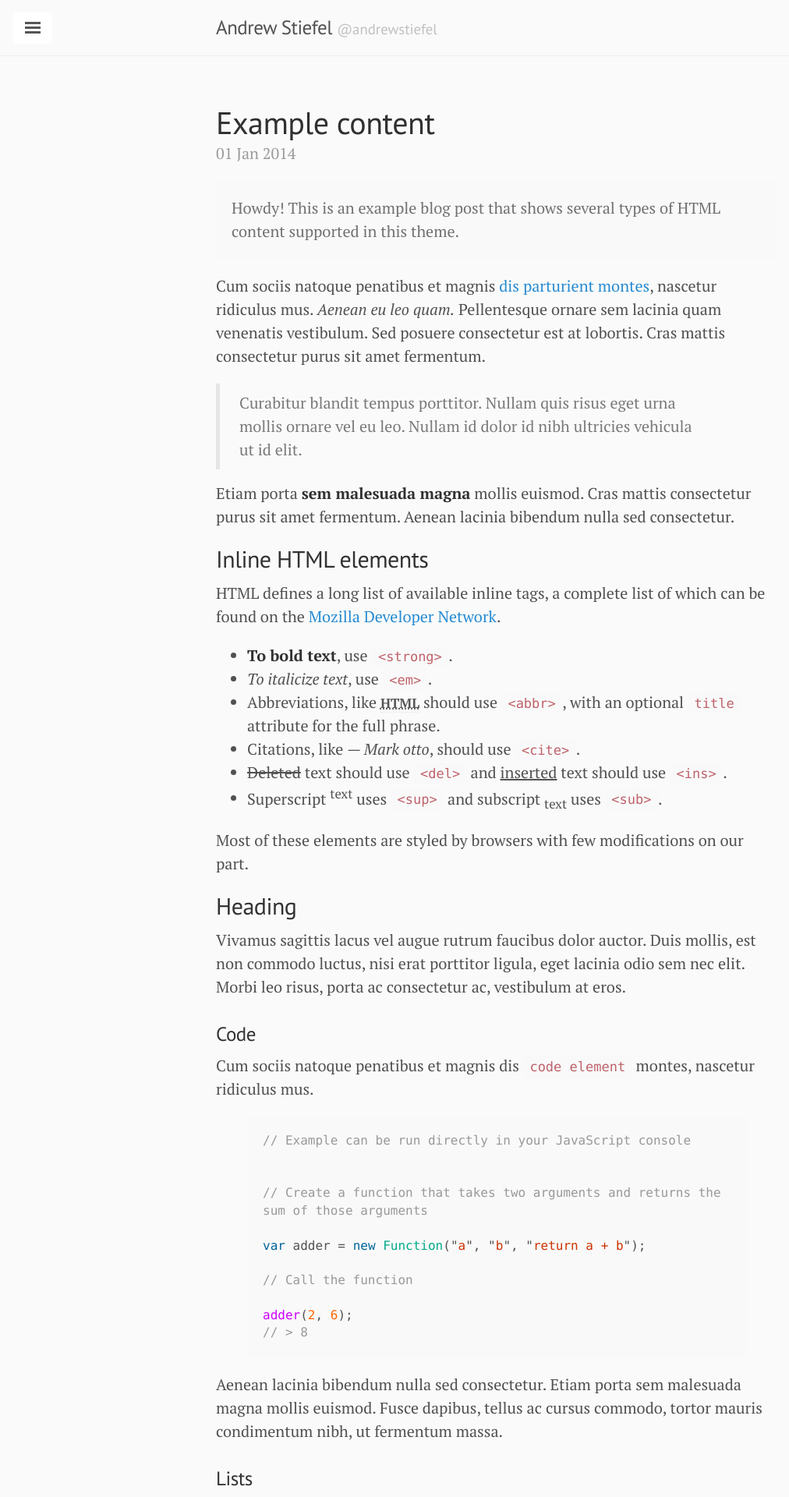
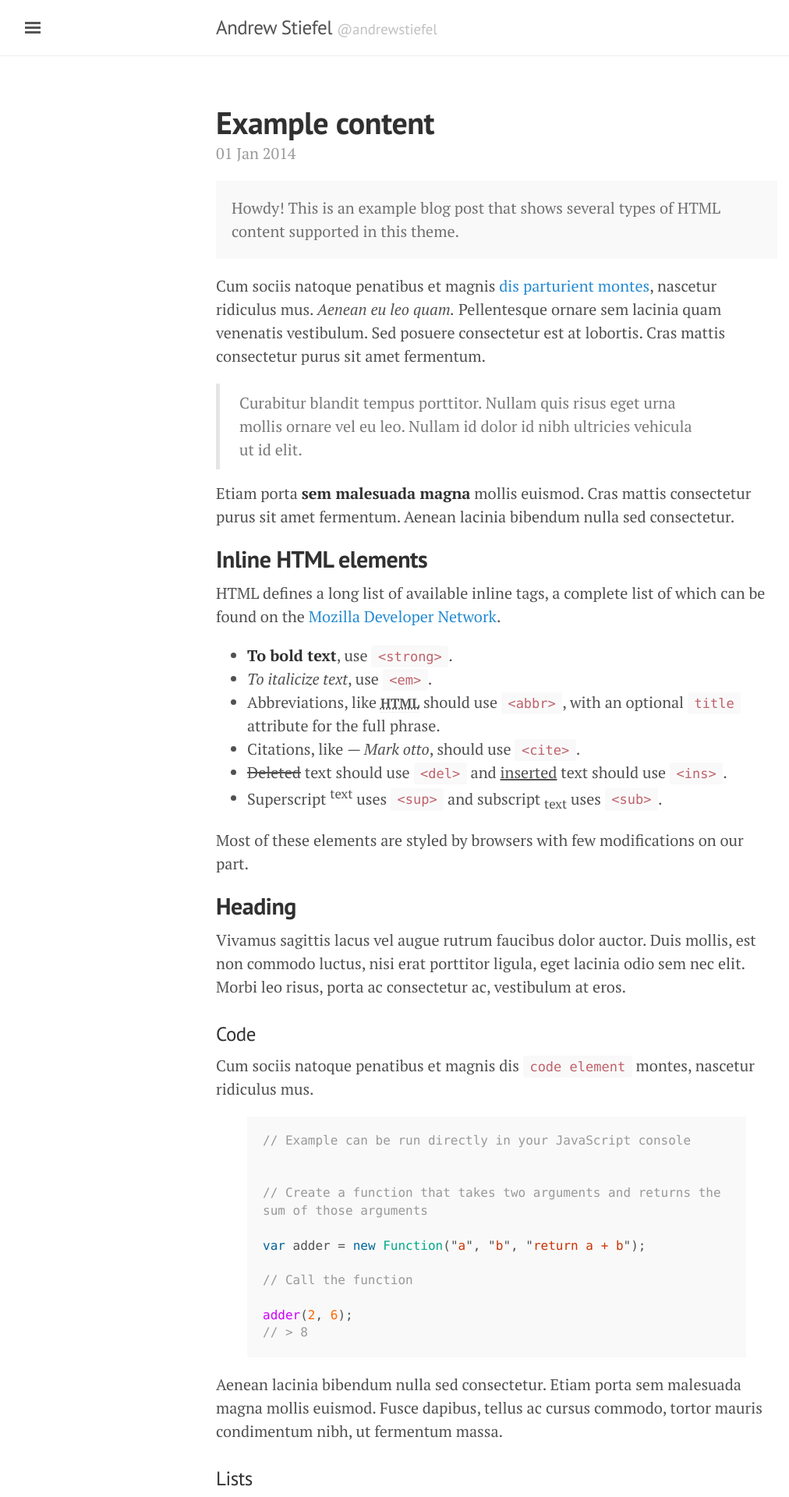
Before and after one commit to andrewstiefel/andrewstiefel.com, a Jekyll site: the page built from index.html, in a window 1280 px wide. Shown: the top 1920 px of the page at 78% size, without its empty margins (3-1015 px from the left). Built offline with Jekyll 4.4.1, drawn with Linux system fonts in a browser that asks for light colours; the list of posts is cut into pages by our own code.

Commit message:
Update main.css

```diff
--- a/assets/css/main.css
+++ b/assets/css/main.css
@@ -539,11 +539,7 @@ a.pagination-item:hover {
 
 /* Custom */
 
-.theme-base-custom {
-    background-color: #fafafa;
-}
-
-h1.theme-base-custom, h2.theme-base-custom, h3.theme-base-custom, h4.theme-base-custom, h5.theme-base-custom, h6.theme-base-custom {
+.theme-base-custom h1, h2 {
     font-weight: 700;
 }
 
```
